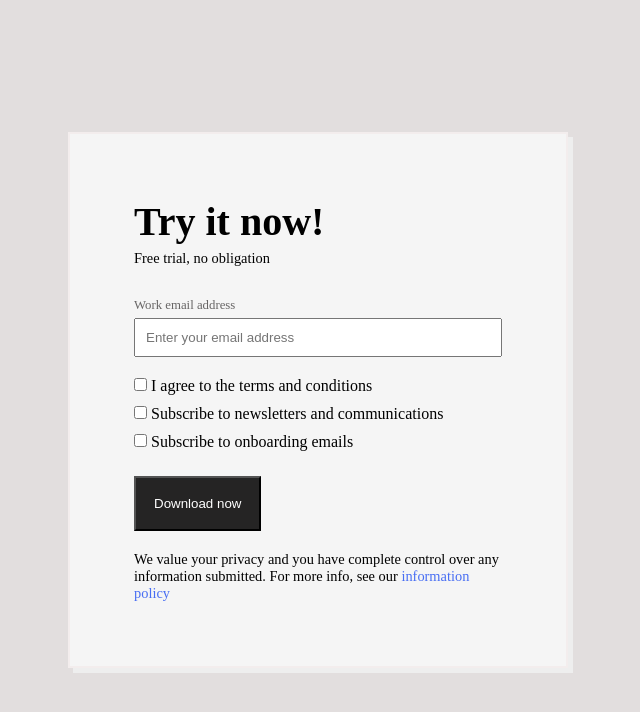
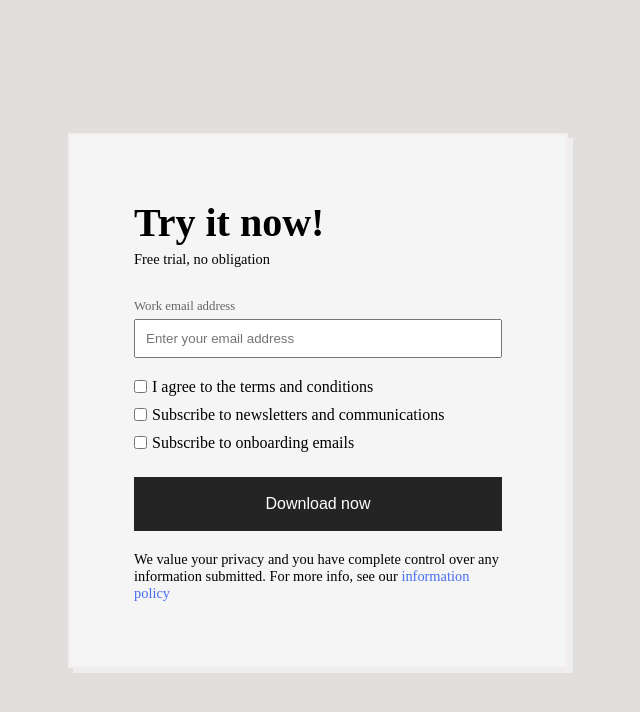
Before and after one commit to muhsinkamil/svelte-subscription, a Svelte app: page / in a window 1280 px wide. Shown: the top 712 px of the page, without its empty margins (322-962 px from the left). Built offline with nearby package versions, Linux system fonts and the light colour scheme.

Commit message:
Fix styles in checkbox and button

```diff
--- a/src/components/Button.svelte
+++ b/src/components/Button.svelte
@@ -10,5 +10,8 @@
         background-color: rgb(37, 36, 36);
         color: white;
         cursor: pointer;
+        width: 100%;
+        border: none;
+        font-size: 1em;
     }
 </style>
--- a/src/components/CheckboxWithLabel.svelte
+++ b/src/components/CheckboxWithLabel.svelte
@@ -4,7 +4,7 @@
 </script>
 
 <label class="checkbox_container">
-    <input type="checkbox" {name} />
+    <input type="checkbox" {name} class="checkbox_input" />
     <span aria-label={label}>
         {label}
     </span>
@@ -13,5 +13,8 @@
 <style>
     .checkbox_container {
         padding: 5px 0;
+        display: flex;
+        align-items: center;
+        gap: 5px;
     }
 </style>
```
